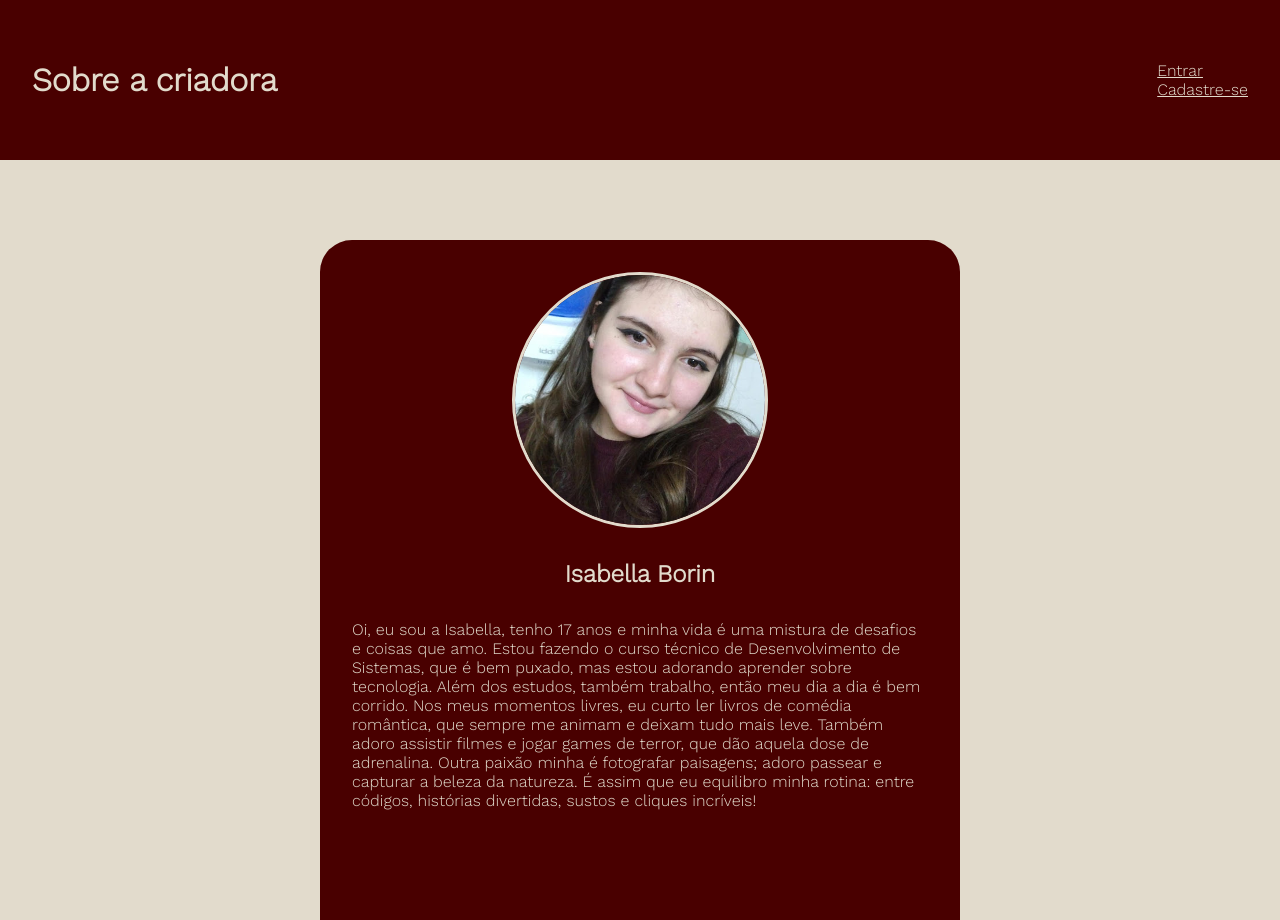
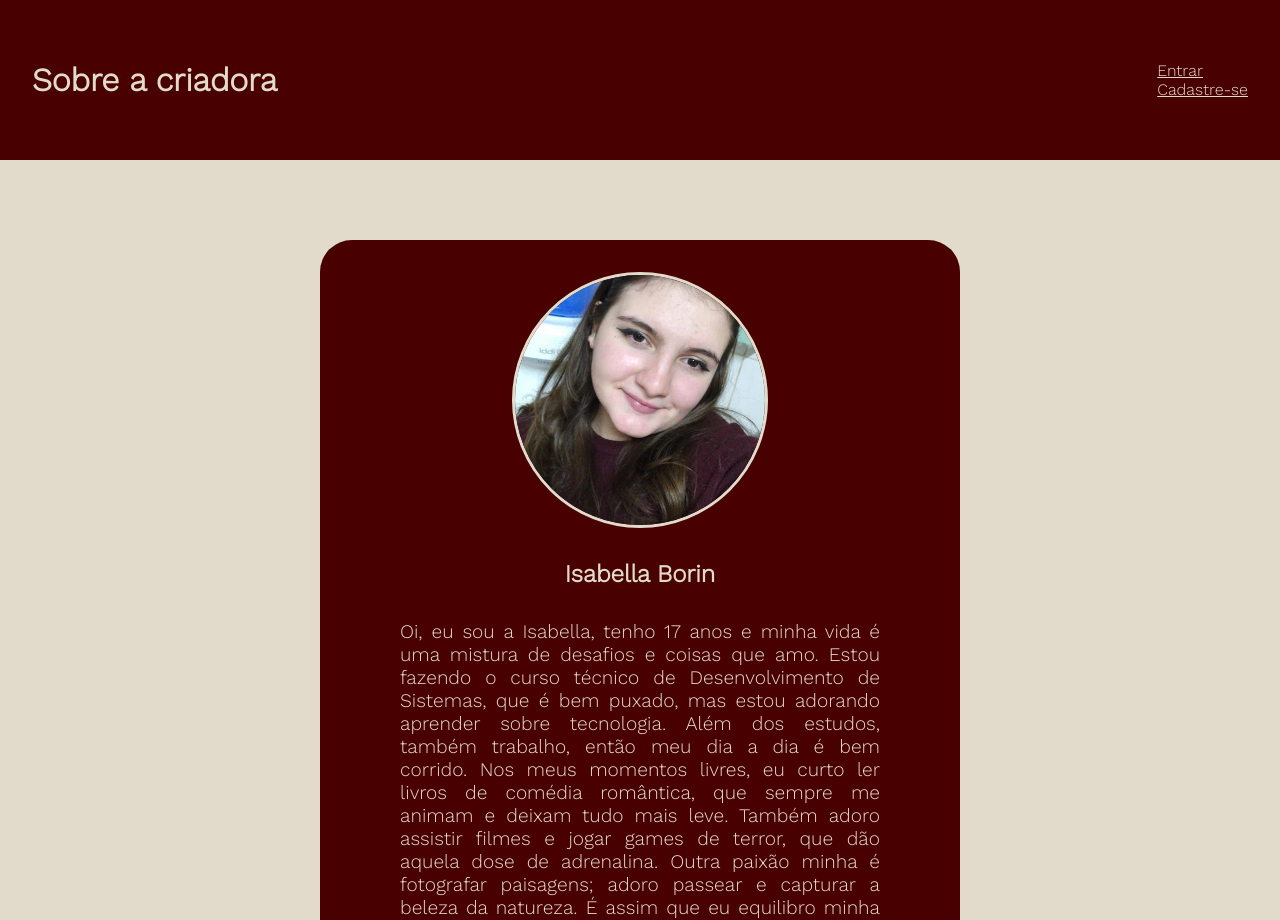
Before and after one commit to isab5/login-e-autenticacao, a Next.js app in the folder my-login/: page /creator in a window 1280 px wide. Shown: the top 920 px of the page. Built offline with nearby package versions, Linux system fonts and the light colour scheme.

Commit message:
feat: adjustment

```diff
--- a/my-login/app/creator/creator.module.css
+++ b/my-login/app/creator/creator.module.css
@@ -28,5 +28,6 @@
 .text {
     background-color: #490000;
     color: #E2DBCC;
-    padding: 2rem;
-}
+    padding: 2rem 5rem;
+    font-size: larger;
+    text-align: justify;}
--- a/my-login/app/register/page.jsx
+++ b/my-login/app/register/page.jsx
@@ -17,7 +17,7 @@ export default function Register() {
           <label className={styles.label}  htmlFor="text">Confirme a senha:</label>
           <input className={styles.input} type="password" placeholder="********" />
           <Button props="Criar" />
-          <p>Já possui uma conta?<a href="/">Faça Login</a></p>
+          <p>Já possui uma conta? <a href="/">Faça Login</a></p>
           <p>Saiba mais sobre o criador em: <a href="/creator">Profile</a></p>
         </div>
     </div>
```
